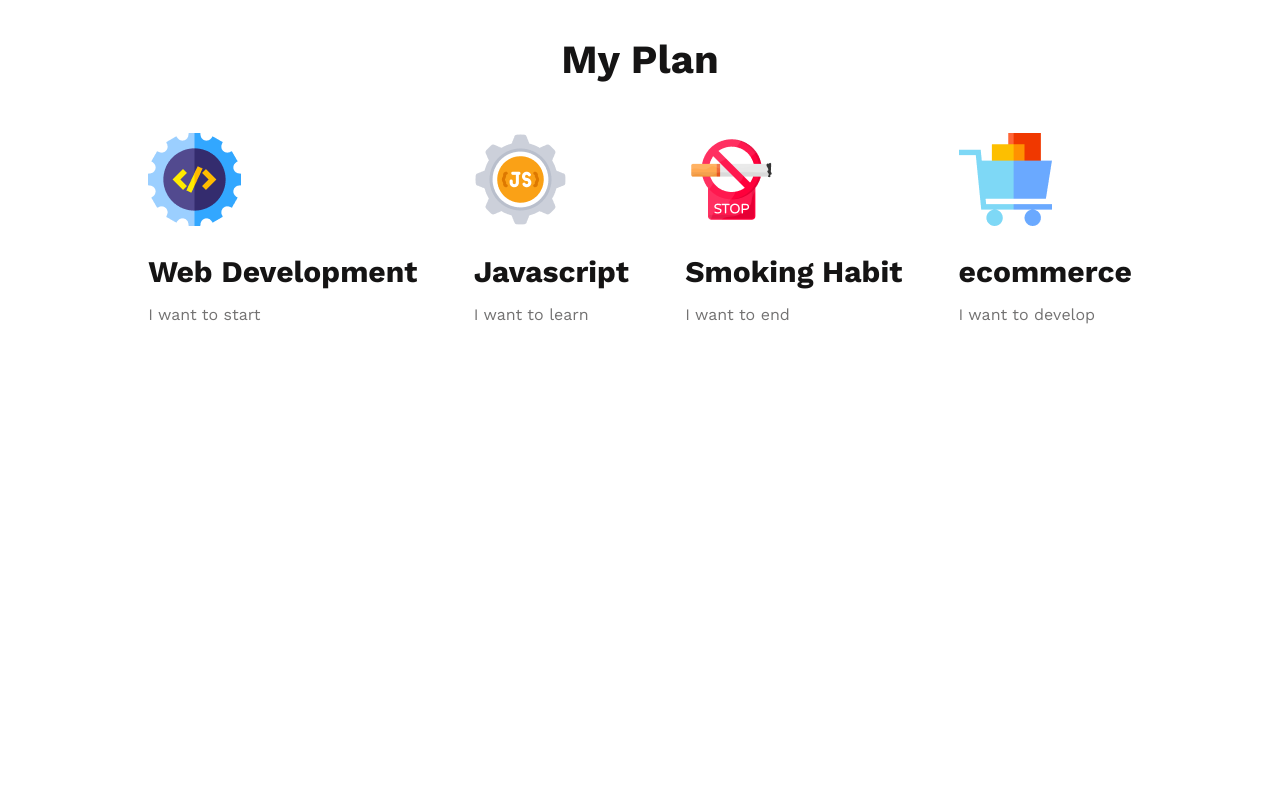
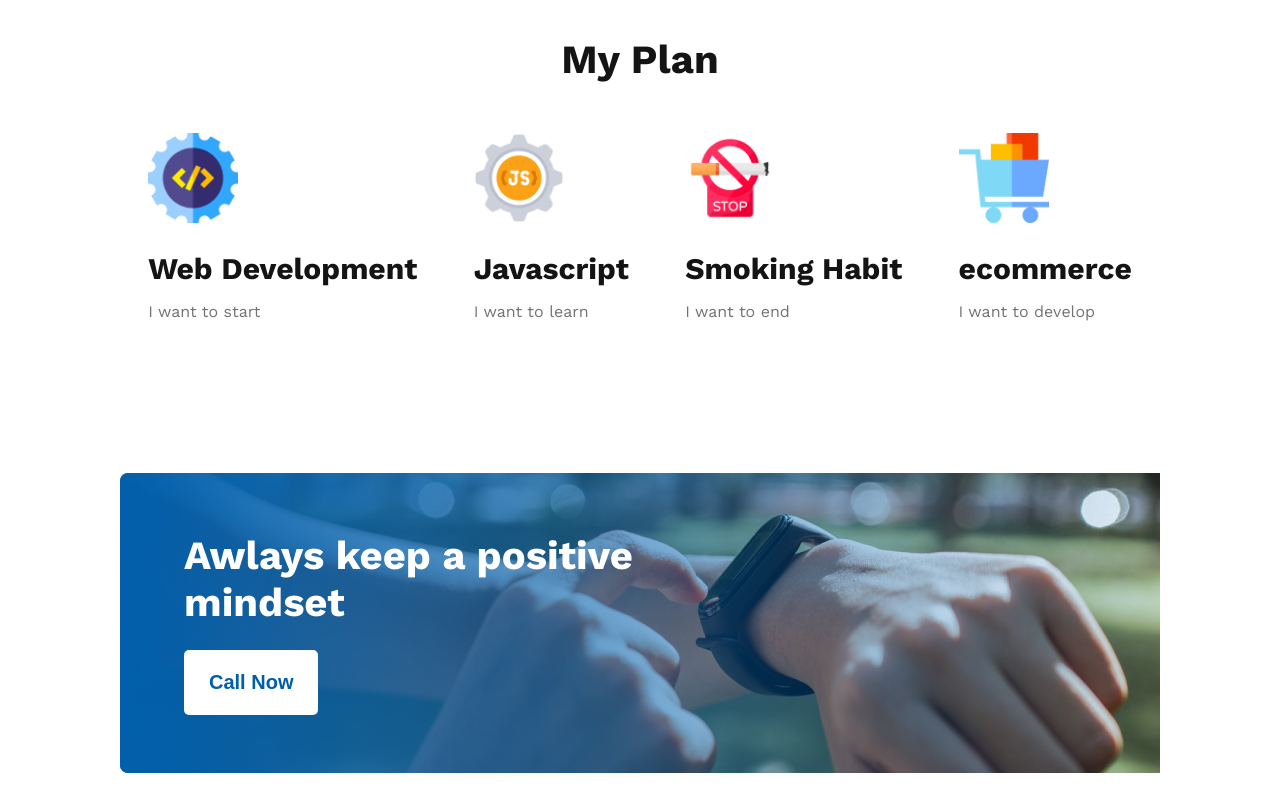
Before and after one commit to shahin-hossain-dev/the-target, a plain HTML site: page index.html in a window 1280 px wide. Shown: the part 1564-2364 px from the top of the page. Before the commit the page ends 1912 px from the top, so only its background shows below. Drawn offline with nearby package versions, Linux system fonts and the light colour scheme.

Commit message:
contact section added

```diff
--- a/index.html
+++ b/index.html
@@ -73,6 +73,13 @@
                 </div>
             </div>
         </section>
+        <!-- contact section -->
+        <section>
+            <div class="contact">
+                <h3 class="contact-title">Awlays keep a positive <br> mindset</h3>
+                <button class="btn-primary">Call Now</button>
+            </div>
+        </section>
     </main>
     <!-- footer start -->
     <footer></footer>
--- a/styles/style.css
+++ b/styles/style.css
@@ -106,6 +106,10 @@ main {
     margin-bottom: 50px;
 }
 
+.plan-container img {
+    width: 90px;
+}
+
 .plan-items {
     display: flex;
     justify-content: space-around;
@@ -122,3 +126,20 @@ main {
 .plan-description {
     color: #737272;
 }
+
+/* contact style */
+.contact {
+    background-image: url('../images/gradient1.png'), url('../images/watch.png');
+    height: 300px;
+    margin-top: 135px;
+    padding-left: 64px;
+    padding-top: 20px;
+    background-repeat: no-repeat;
+}
+
+.contact-title {
+    color: #FFF;
+    font-size: 40px;
+    font-weight: 700;
+    margin-bottom: 24px;
+}
```
